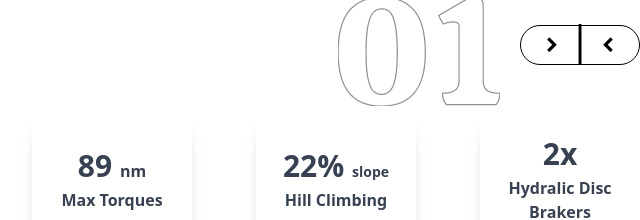
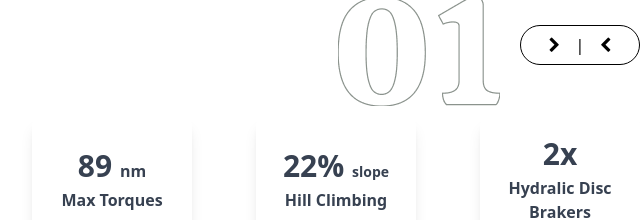
Before and after one commit to MDAFSARALI/THE-FUTURE, a plain HTML site: page index.html in a window 1280 px wide. Shown: the part 582-802 px from the top of the page, 640-1280 px from the left. Drawn offline with Linux system fonts and the light colour scheme.

Commit message:
Final Page

```diff
--- a/index.html
+++ b/index.html
@@ -65,7 +65,7 @@
         <img src="./assets/01.png" alt="01" class="max-w-[40%]">
         <div class="flex justify-around border h-[40px] items-center w-[120px] mt-7 px-5 rounded-l-full rounded-r-full border-black">
             <span><i class="fa fa-chevron-right hover:scale-125"></i></span>
-            <span class=" text-black md:-mt-3  md:text-[44px] lg:text-[40px]  ">|</span>
+            <span class=" text-black">|</span>
             <span><i class="fa fa-chevron-left hover:scale-125"></i></span>
         </div>
     </div>
```
Also changed, not shown: style.css.
